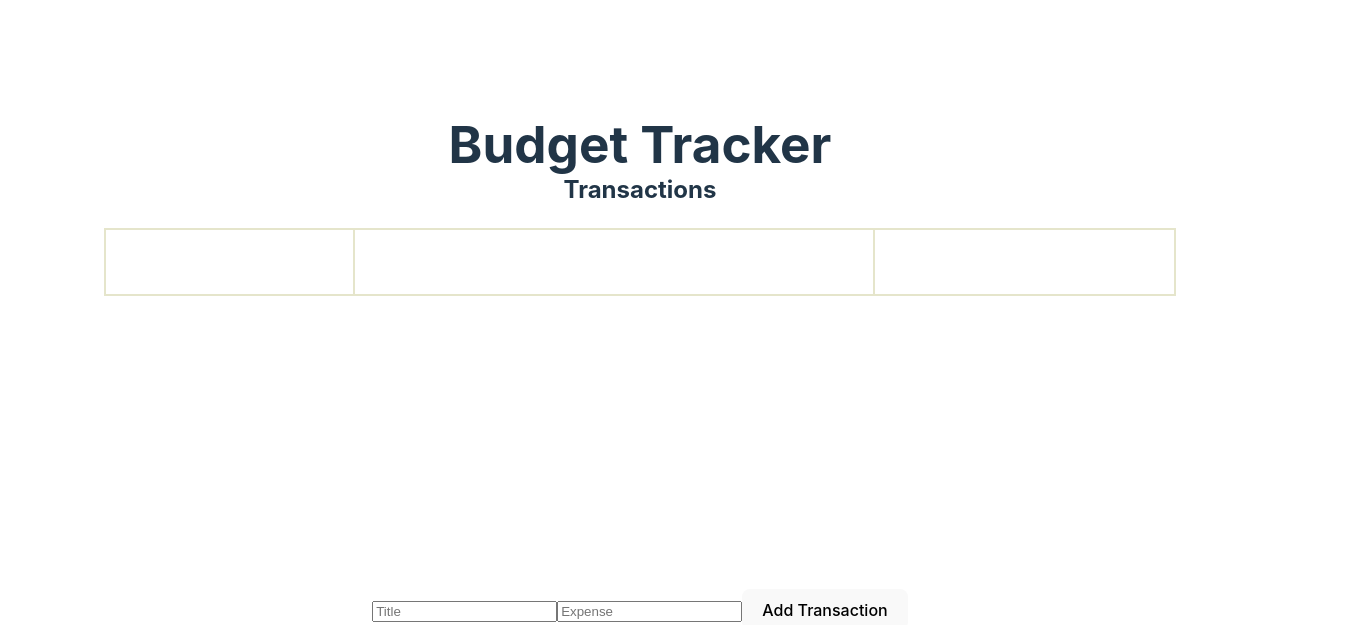
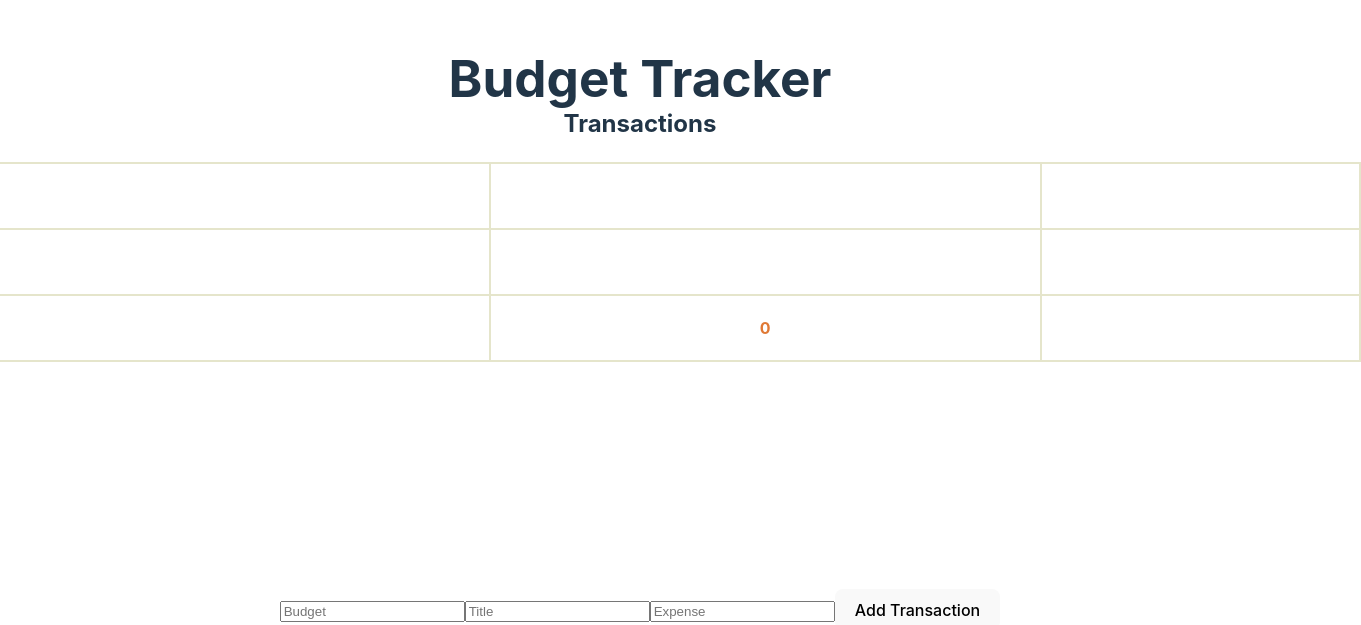
Before and after one commit to AdefelaFakorode/Bucket-Tracker, a React (Vite) app: page / in a window 1280 px wide. Shown: the part 243-868 px from the top of the page, 1361 px wide, since content can reach past the window. Built offline with nearby package versions, Linux system fonts and the light colour scheme; the HTML template or start-up script is replaced by a standard one.

Commit message:
still working int-3

```diff
--- a/src/componenets/Table.jsx
+++ b/src/componenets/Table.jsx
@@ -1,13 +1,36 @@
 import { useState } from "react";
 import "../styles/Table.css";
+
+function BudgetRow({ budget }) {
+  return (
+    <tr>
+      <td>Budget:</td>
+      <td className="B-expenses">{budget ? `$${budget}` : ""}</td>
+      <td></td>
+    </tr>
+  );
+}
+
+function TotalExpensesRow({ tableData }) {
+  const totalExpenses = tableData.reduce(
+    (total, item) => total + parseFloat(item.expense),
+    0
+  );
+
+  return (
+    <tr>
+      <td>Total Expenses:</td>
+      <td className="B-exp">{totalExpenses !== 0 ? `$${totalExpenses.toFixed(2)}` : "0"}</td>
+      <td></td>
+    </tr>
+  );
+}
+
 
 function Table() {
   const [tableData, setTableData] = useState([]);
   const [newTrans, setNewTrans] = useState({ title: "", expense: "" });
-
-  //total income
-  //total expenses
-  //add a component that tells user to enter a new transaction
+  const [budget, setBudget] = useState("");
 
   function AddTrans() {
     if (newTrans.title !== "" && newTrans.expense !== "") {
@@ -16,6 +39,7 @@ function Table() {
       setNewTrans({ title: "", expense: "" });
     }
   }
+
   function DeleteTrans(index) {
     const updatedTableData = [...tableData];
     updatedTableData.splice(index, 1);
@@ -36,20 +60,29 @@ function Table() {
             </tr>
           </thead>
           <tbody className="table-body">
+            <BudgetRow budget={budget} />
             {tableData.map((item, index) => (
               <tr key={index}>
                 <td>{item.title}</td>
-                <td className="expenses">{item.expense}</td>
+                <td className="expenses">${item.expense}</td>
                 <td>
                   <button onClick={() => DeleteTrans(index)}>Delete</button>
                 </td>
               </tr>
             ))}
+            <TotalExpensesRow tableData={tableData} />
           </tbody>
         </table>
       </div>
 
       <div className="add-trans">
+        <input
+          type="text"
+          placeholder="Budget"
+          value={budget}
+          onChange={(e) => setBudget(e.target.value)}
+        />
+
         <input
           type="text"
           placeholder="Title"
--- a/src/styles/Table.css
+++ b/src/styles/Table.css
@@ -1,5 +1,9 @@
-#myBudget, #m-income{
+.B-expenses{
     color: rgb(89, 255, 0);
+}
+
+.B-exp{
+  color: rgb(224, 121, 53);
 }
 
 .expenses{
```
